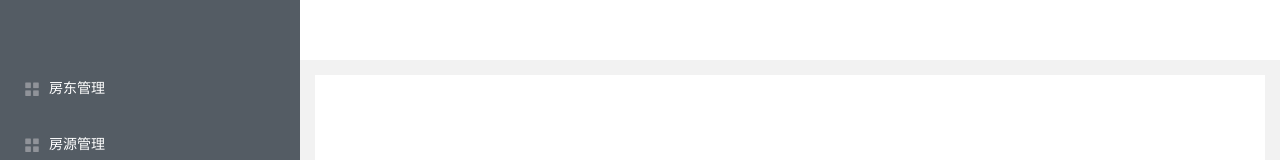
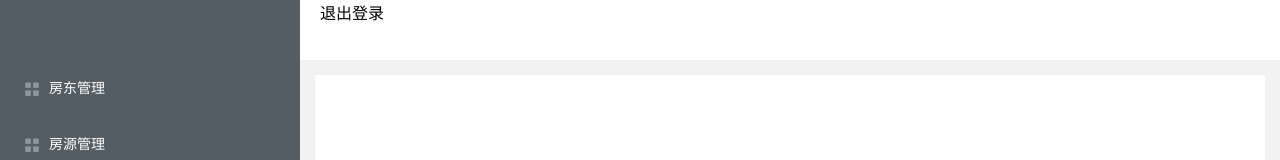
Before and after one commit to a823520872/admin-house, a Vue app: page / in a window 1280 px wide. Shown: the top 160 px of the page. Built offline with nearby package versions, Linux system fonts and the light colour scheme.

Commit message:
日常提交

```diff
--- /dev/null
+++ b/src/components/Hd.vue
@@ -0,0 +1,15 @@
+<template>
+    <el-header>
+        <div>退出登录</div>
+    </el-header>
+</template>
+
+<script>
+export default {
+
+}
+</script>
+
+<style>
+
+</style>
--- a/src/main.js
+++ b/src/main.js
@@ -4,8 +4,10 @@ import router from './router';
 import store from './store';
 import ElementUI from 'element-ui';
 import 'element-ui/lib/theme-chalk/index.css';
+import directive from './utils/directive.js';
 
 Vue.use(ElementUI);
+Vue.use(directive);
 
 Vue.config.productionTip = false;
 
--- /dev/null
+++ b/src/utils/directive.js
@@ -0,0 +1,21 @@
+import router from '../router.js';
+
+export default {
+    install(Vue) {
+        Vue.directive('link', {
+            bind(el, binding) {
+                el.addEventListener('click', () => {
+                    if (binding.value) {
+                        if (typeof binding.value === 'string') {
+                            router.push(binding.value);
+                        } else if (binding.value.replace) {
+                            router.replace(binding.value.path);
+                        } else {
+                            router.push(binding.value.path);
+                        }
+                    }
+                });
+            }
+        });
+    }
+};
--- a/src/views/Home.vue
+++ b/src/views/Home.vue
@@ -3,8 +3,8 @@
 		<el-aside>
 			<aside-menu></aside-menu>
 		</el-aside>
-		<el-container>
-			<el-header></el-header>
+		<el-container direction="vertical">
+			<top-header></top-header>
 			<el-main>
 				<router-view />
 			</el-main>
@@ -14,9 +14,11 @@
 
 <script>
 	import AsideMenu from '../components/Menu.vue';
+	import TopHeader from '../components/Hd.vue';
 	export default {
 		components: {
-			AsideMenu
+			AsideMenu,
+			TopHeader
 		}
 	};
 </script>
```
